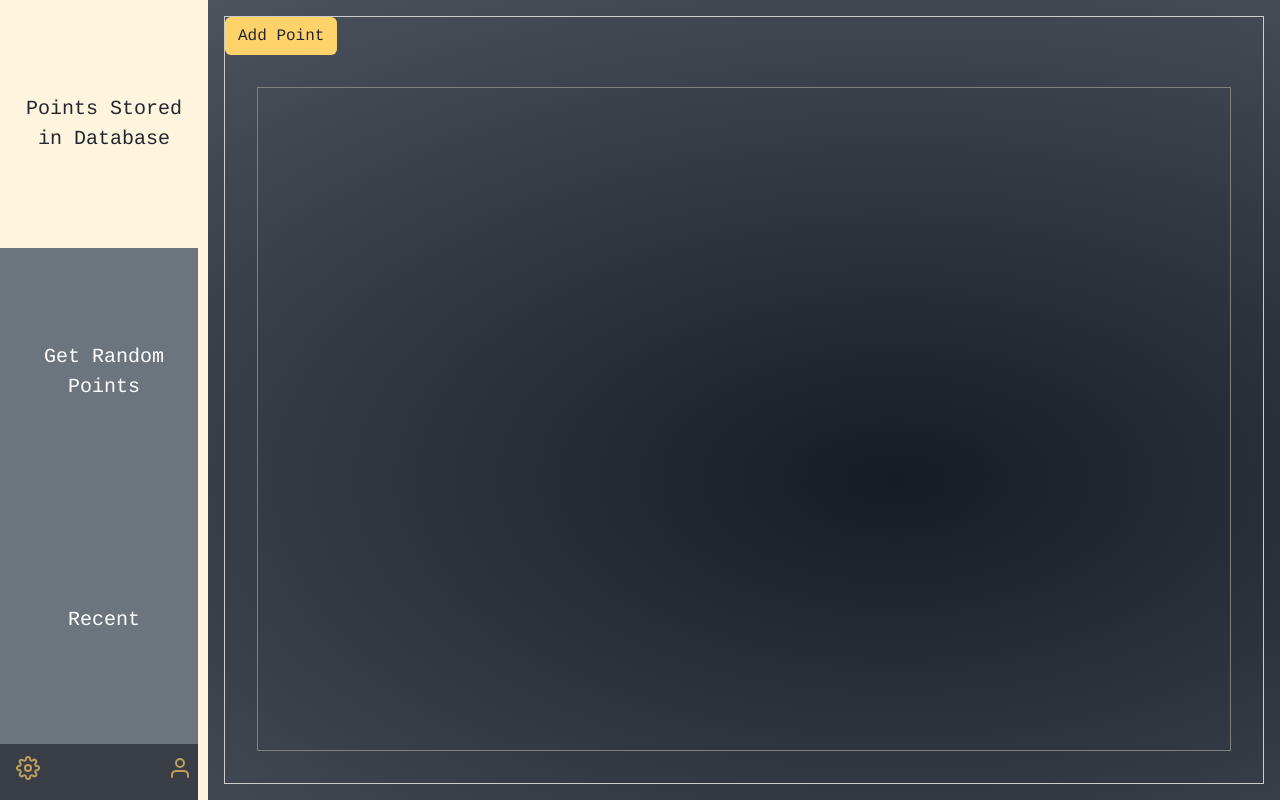
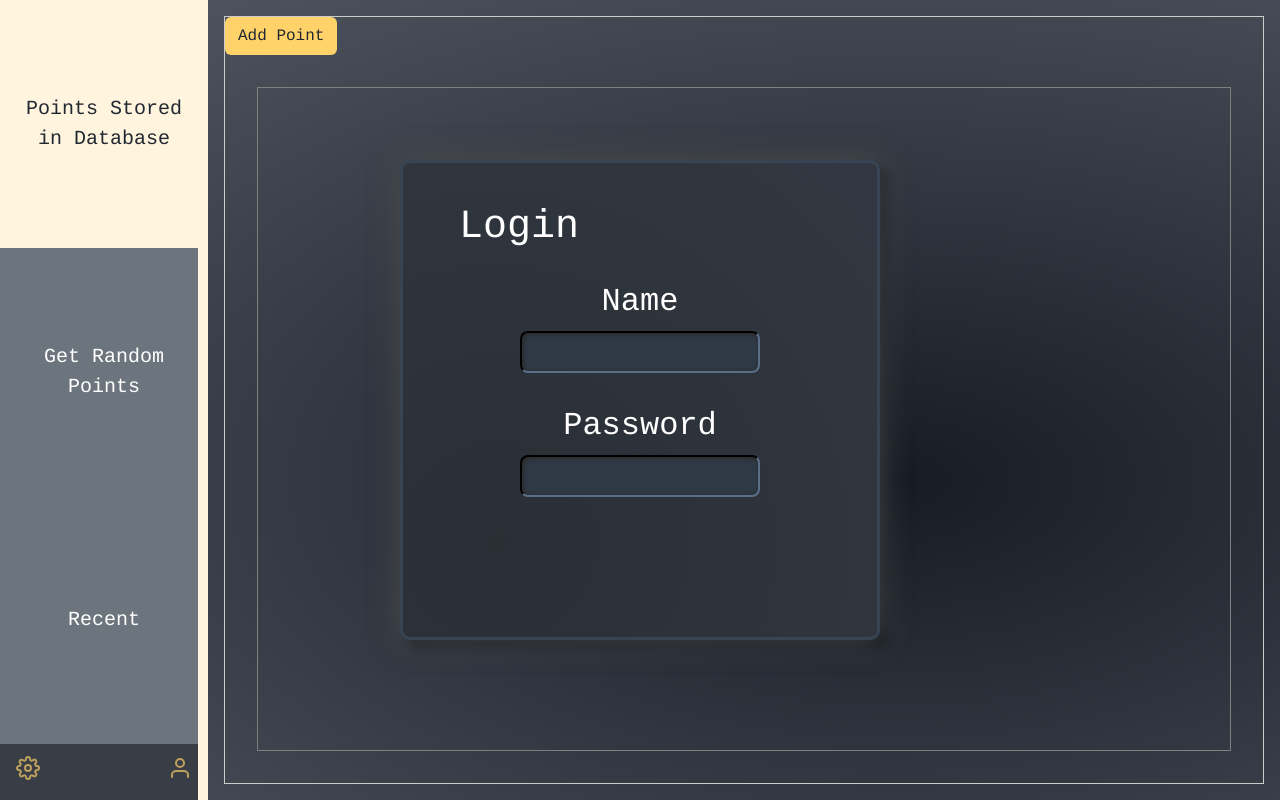
Before and after one commit to Martenere/NotPointless, a React (Vite) app in the folder React/: page / in a window 1280 px wide. Built offline with nearby package versions, Linux system fonts and the light colour scheme; a web font is replaced by a local one.

Commit message:
Created Login-Pane component

```diff
--- a/React/src/Components/AddPointModal/AddPointModal.css
+++ b/React/src/Components/AddPointModal/AddPointModal.css
@@ -24,7 +24,7 @@
   color: white;
   background-color: rgb(47, 58, 71);
   border-radius: 8px;
-  box-shadow: inset 1px 1px 5px #0e0c0a;
+  box-shadow: inset 1px 1px 5px #29241f;
   border-color: rgb(35, 43, 53);
   -moz-appearance: textfield;
 }
--- a/React/src/Components/EditPointModal/EditPointModal.jsx
+++ b/React/src/Components/EditPointModal/EditPointModal.jsx
@@ -1,4 +1,4 @@
-import "./AddPointModal.css";
+import "./EditPointModal.css";
 
 function EditPointModal({ setShowAddPointMenu }) {
   function handleSubmit() {
--- a/React/src/Components/LeftMenu/LeftMenu.jsx
+++ b/React/src/Components/LeftMenu/LeftMenu.jsx
@@ -2,12 +2,16 @@ import { useState } from "react";
 import setting from "../../assets/settings.svg";
 import user from "../../assets/user.svg";
 import "./LeftMenu.css";
+import LoginPane from "../LoginPane/LoginPane.jsx";
 const pages = ["Points Stored in Database", "Get Random Points", "Recent"];
 function LeftMenu({ targetPage, changePage }) {
   const [isHovered, setIsHovered] = useState(false);
   const [isHoveringCog, setIsHoveringCog] = useState(false);
+  const [showLoginPane, setShowLoginPane] = useState(false);
 
   return (
+    <>
+      <LoginPane />
       <div className="Left-Menu">
         <div className={`Left-Menu ${isHovered ? "selectedIsHovered" : ""}`}>
           <div className="Left-Menu-Container d-flex flex-column  align-items-stretch">
@@ -23,7 +27,9 @@ function LeftMenu({ targetPage, changePage }) {
                     setIsHovered(true);
                     changePage(index);
                   }}
-                onMouseEnter={() => targetPage === index && setIsHovered(true)}
+                  onMouseEnter={() =>
+                    targetPage === index && setIsHovered(true)
+                  }
                   onMouseLeave={() => setIsHovered(false)}
                 >
                   {target}
@@ -45,6 +51,7 @@ function LeftMenu({ targetPage, changePage }) {
           </div>
         </div>
       </div>
+    </>
   );
 }
 
--- /dev/null
+++ b/React/src/Components/LoginPane/LoginPane.css
@@ -0,0 +1,30 @@
+.Login-Pane {
+  right: calc(50% - 15rem);
+  width: 30rem;
+  top: calc(50% - 15rem);
+  height: 30rem;
+  /* background-color: red; */
+}
+.Modal-Login {
+  position: absolute;
+  z-index: 100;
+
+  color: white;
+  background-image: radial-gradient(
+    at 20% 80%,
+
+    rgb(42, 47, 54),
+    rgb(50, 56, 65)
+  );
+  padding: 1rem;
+  box-shadow: 0px 0px 30px rgb(74, 75, 77), 8px 8px 10px rgba(23, 27, 32, 0.9);
+  border: 3px solid rgb(55, 68, 83);
+  border-radius: 10px;
+}
+.Login-Input {
+  font-size: x-large;
+  width: 15rem;
+}
+.Login-Pane > div > label {
+  margin-bottom: 2rem;
+}
--- /dev/null
+++ b/React/src/Components/LoginPane/LoginPane.jsx
@@ -0,0 +1,19 @@
+import "./LoginPane.css";
+function LoginPane() {
+  return (
+    <div className="Modal-Login Login-Pane ">
+      <h1 className="mx-3 p-4">Login</h1>
+      <div className="d-flex justify-content-center flex-column">
+        <label className="d-flex justify-content-center align-items-center flex-column">
+          <h2 className="mx-3">Name</h2>
+          <input type="text" className="Modal-Input Login-Input" />
+        </label>
+        <label className="d-flex justify-content-center align-items-center flex-column">
+          <h2 className="mx-3">Password</h2>
+          <input type="text" className="Modal-Input Login-Input" />
+        </label>
+      </div>
+    </div>
+  );
+}
+export default LoginPane;
--- a/React/vite.config.js
+++ b/React/vite.config.js
@@ -12,6 +12,6 @@ export default defineConfig({
     port: 3000,
     strictPort: true,
     host: true,
-    origin: "http://0.0.0.0:3000",
+    // origin: "http://0.0.0.0:3000",
   },
 });
```
Also changed, not shown: React/src/Components/EditPointModal/EditPointModal.css (deleted, +0 -34 lines). Lines whose indentation alone changed are shown as unchanged.
